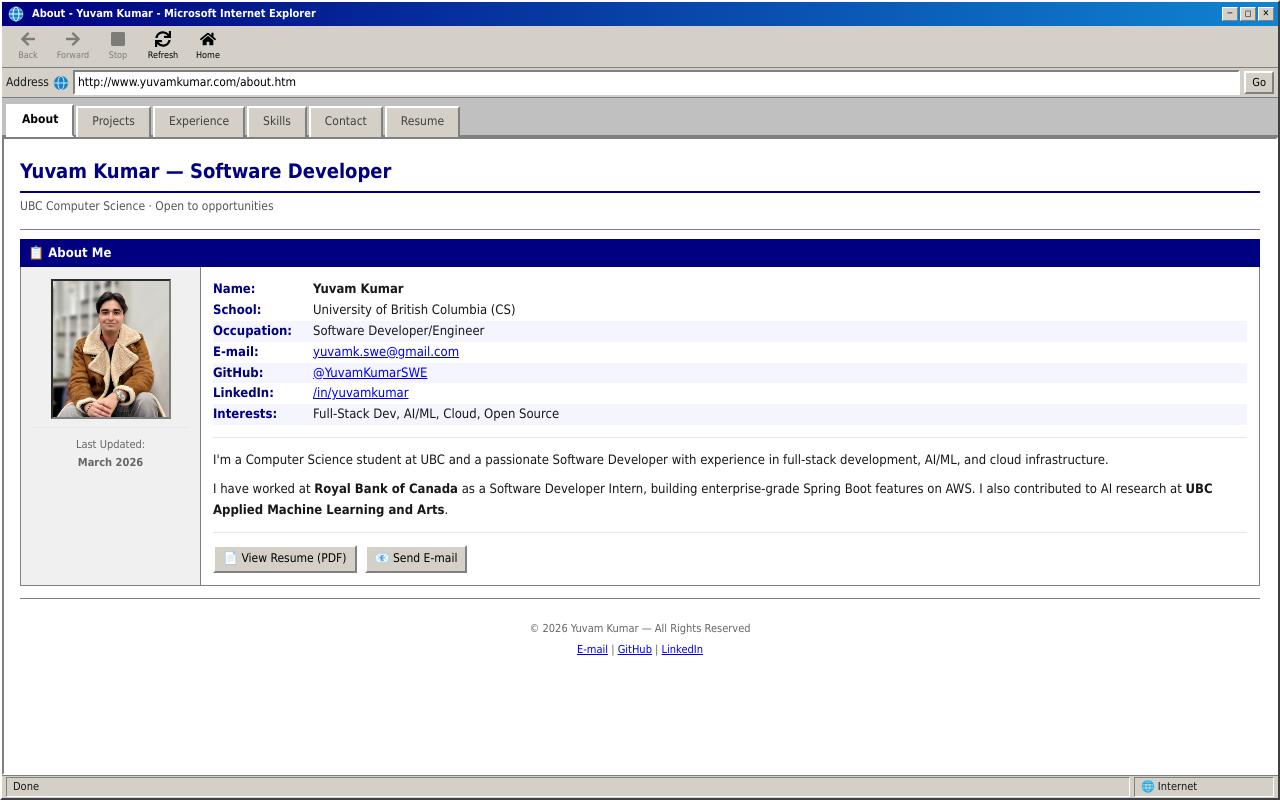
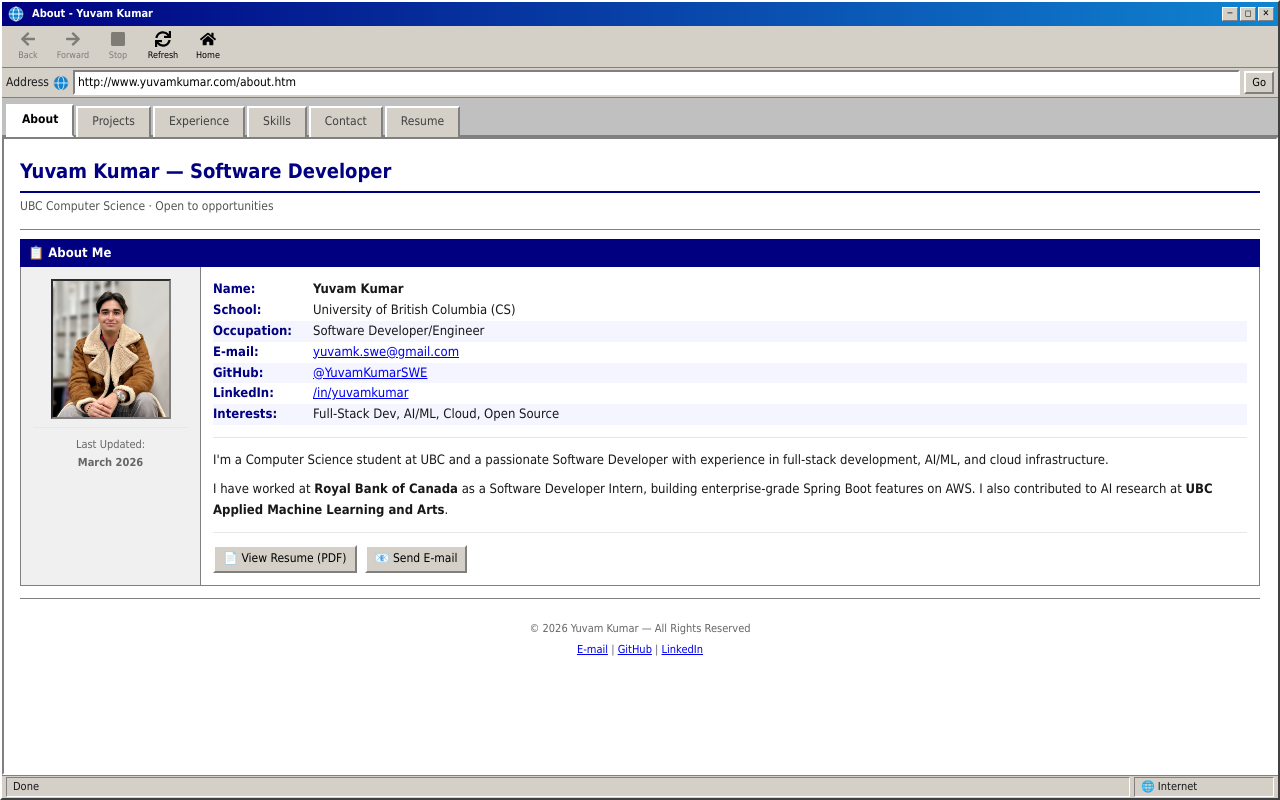
Before and after one commit to YuvamKumarSWE/PersonalPortfolio, a React (Vite) app: page / in a window 1280 px wide. Built offline with nearby package versions, Linux system fonts and the light colour scheme; a web font is replaced by a local one.

Commit message:
Remove MS

```diff
--- a/src/Components/IEBrowser/IETitleBar.jsx
+++ b/src/Components/IEBrowser/IETitleBar.jsx
@@ -13,8 +13,8 @@
       </div>
       <span className="ie-titlebar-text">
         {activeTabLabel
-          ? `${activeTabLabel} - Yuvam Kumar - Microsoft Internet Explorer`
-          : 'Yuvam Kumar - Microsoft Internet Explorer'}
+          ? `${activeTabLabel} - Yuvam Kumar`
+          : 'Yuvam Kumar'}
       </span>
       <div className="ie-titlebar-controls">
         <button className="ie-titlebar-btn" title="Minimize" aria-label="Minimize">─</button>
```
